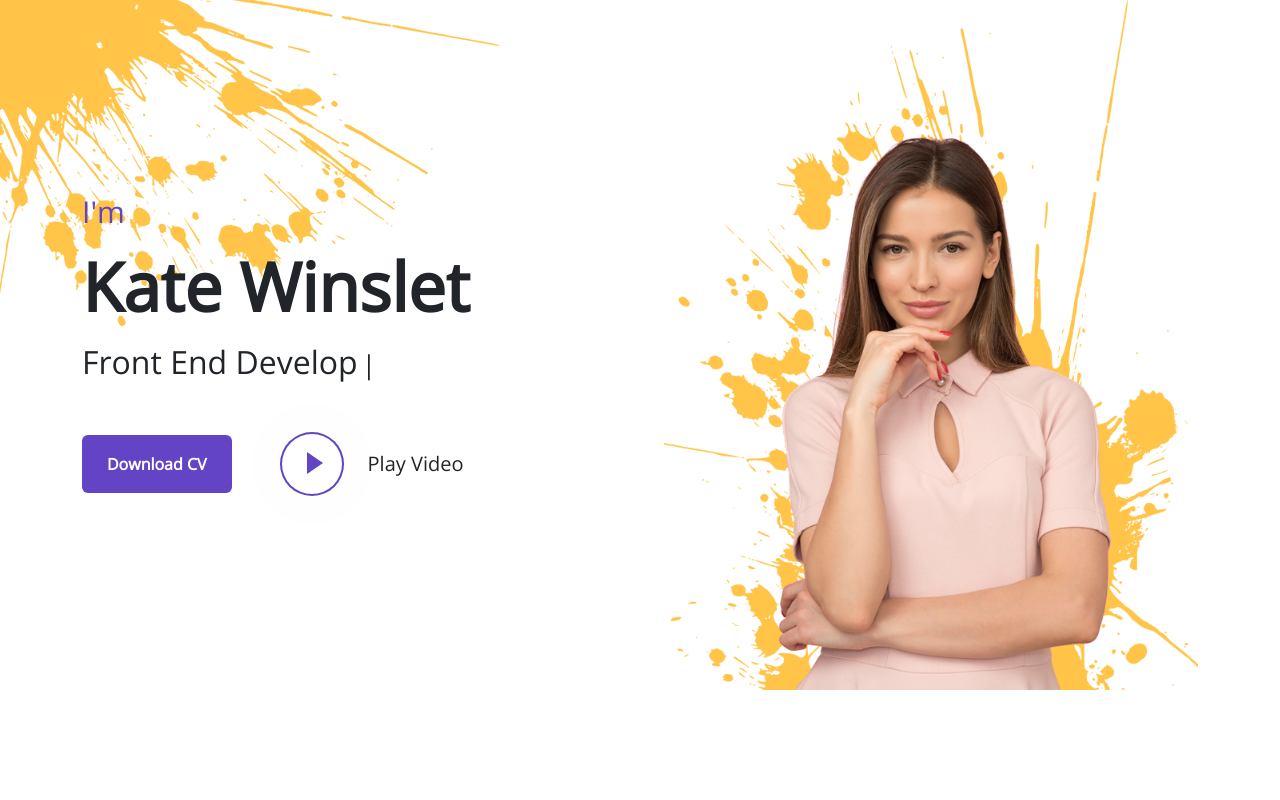
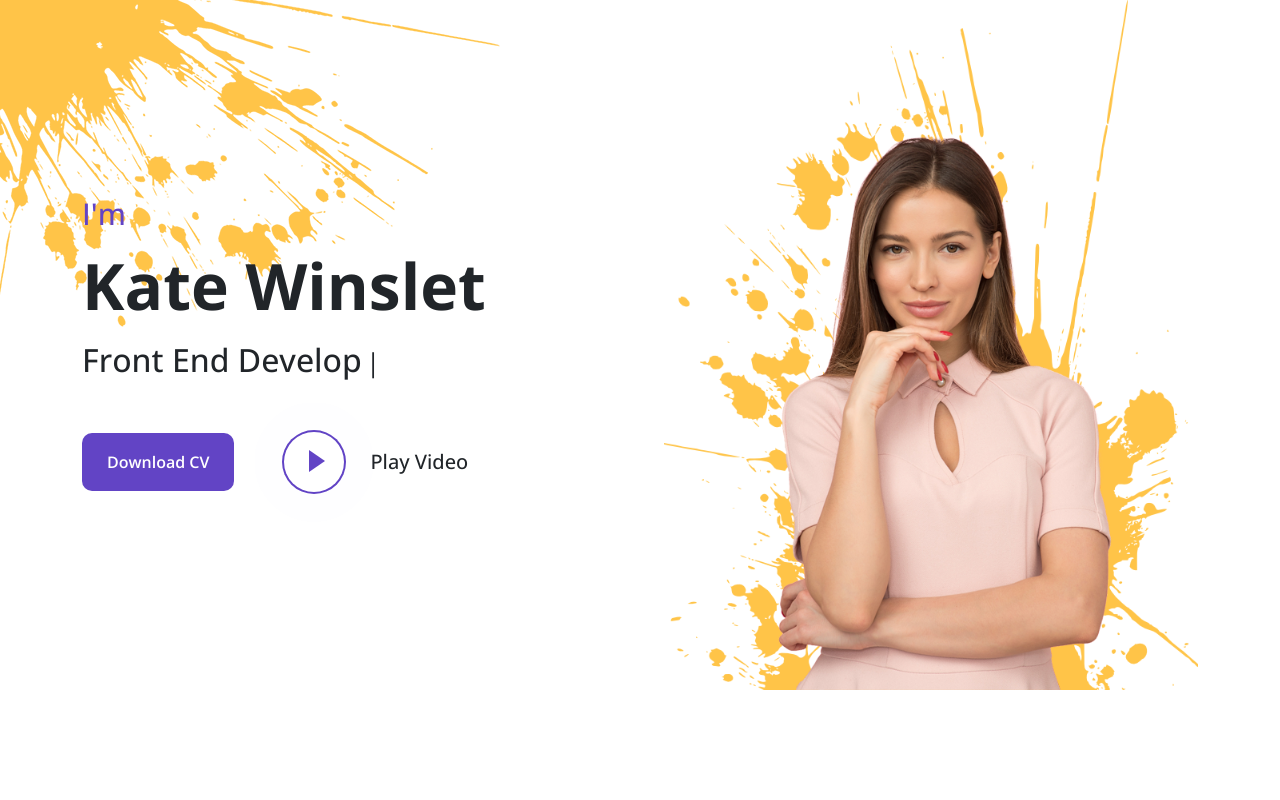
Before and after one commit to NhuLe1101/Demo-portfolio, a plain HTML site: page index.html in a window 1280 px wide. Shown: the top 800 px of the page. Drawn offline with nearby package versions, Linux system fonts and the light colour scheme; a script that the page names is missing.

Commit message:
update css

```diff
--- a/index.html
+++ b/index.html
@@ -5,7 +5,7 @@
     <meta charset="UTF-8">
     <meta name="viewport" content="width=device-width, initial-scale=1.0">
     <link rel="stylesheet" type="text/css" href="main.css">
-    <link href='https://fonts.googleapis.com/css?family=Open Sans' rel='stylesheet'>
+    <link href="https://fonts.googleapis.com/css2?family=Open+Sans:wght@400;500;600;700;800&display=swap" rel="stylesheet">
     <!-- <script src='https://kit.fontawesome.com/a076d05399.js' crossorigin='anonymous'></script> -->
 
     <link href="https://cdn.jsdelivr.net/npm/bootstrap@5.3.3/dist/css/bootstrap.min.css" rel="stylesheet"
@@ -707,7 +707,6 @@
                         Reserved.
                     </div>
                     <div class="col-md-6 text-center text-md-end">
-                        <!--/*** This template is free as long as you keep the footer author’s credit link/attribution link/backlink. If you'd like to use the template without the footer author’s credit link/attribution link/backlink, you can purchase the Credit Removal License from "https://htmlcodex.com/credit-removal". Thank you for your support. ***/-->
                         Designed By <a class="border-bottom" style="color: #ffc448;" href="https://htmlcodex.com">HTML
                             Codex</a>
                         <br>Distributed By: <a class="border-bottom" style="color: #6244c5;"
--- a/main.css
+++ b/main.css
@@ -4,6 +4,7 @@
     font-family: 'Open Sans', sans-serif;
     font-size: 1rem;
     line-height: 1.5;
+    /* color: #12141D; */
 }
 
 .spinner-border {
@@ -127,10 +128,10 @@
 
 .text-name {
     margin-bottom: 1rem;
-    font-size: 67px;
+    text-align: left;
+    font-size: calc(1.525rem + 3.3vw);
     font-weight: 700;
-    text-align: left;
-
+    line-height: 1.2;
 }
 
 .animate-typing {
@@ -139,13 +140,20 @@
 
 .d-none {
     display: none !important;
+
 }
 
 .typed-text-output {
     font-size: 32px;
     font-weight: 500;
 }
-
+.text-name{
+    font-size: 64px;
+    font-weight: 700 !important;
+}
+.type-text{
+    font-weight: 1000 !important;
+}
 .type-cursor {
     font-size: 26px;
     animation: blink 0.7s step-end infinite;
@@ -167,6 +175,7 @@
     background-color: #6244c5 !important;
     color: white !important;
     font-weight: 600 !important;
+    border-radius: 10px !important;
 }
 
 .btn:hover {
--- a/main.js
+++ b/main.js
@@ -124,7 +124,7 @@ function showPage() {
             autoplay: true,
             autoplaySpeed: 5000
         });
-
+        // Project filter and sort by isotope
         var $hiddenElements = $('.hidden');
         var $portfolioContainer = $('.portfolio-container');
 
```
